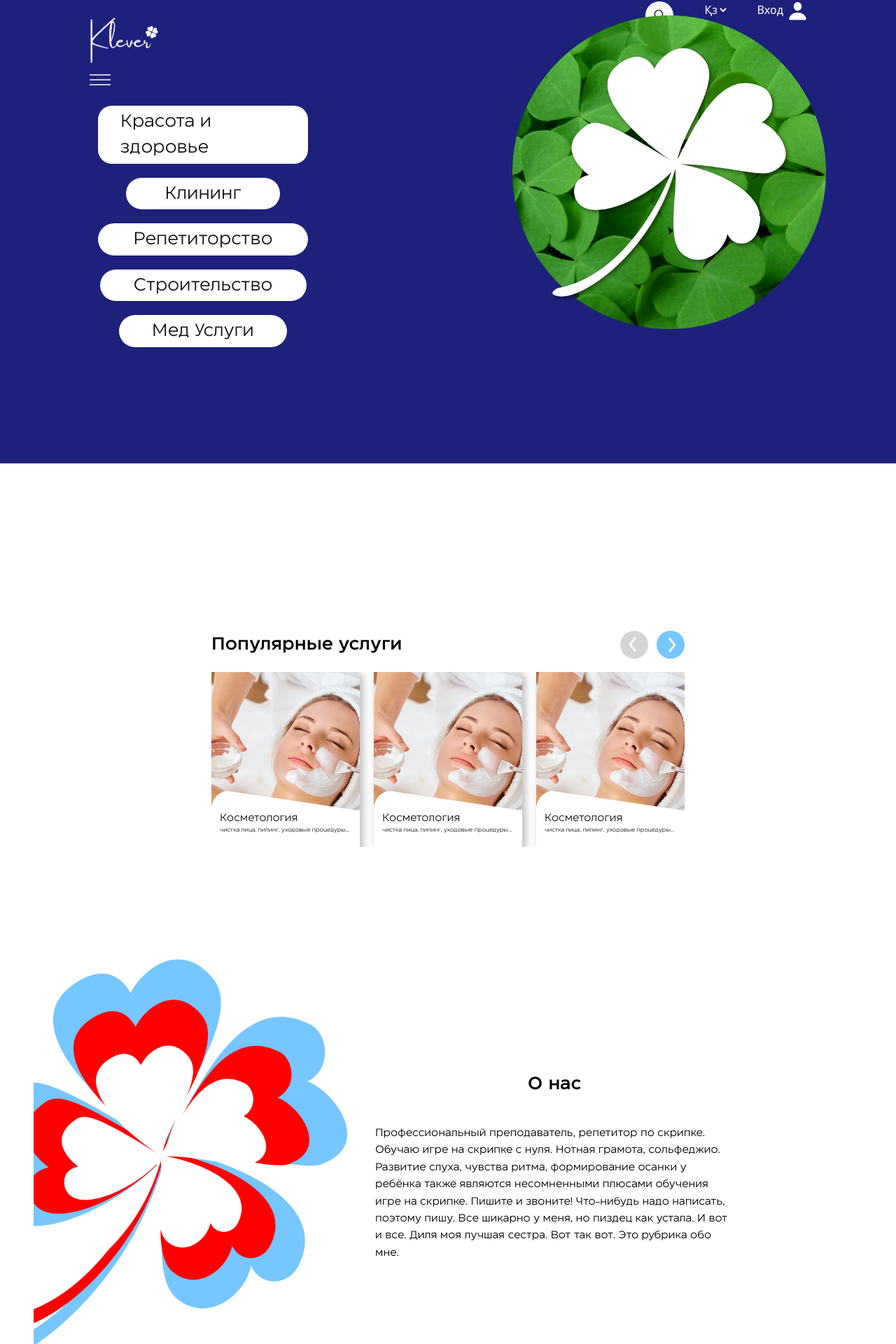
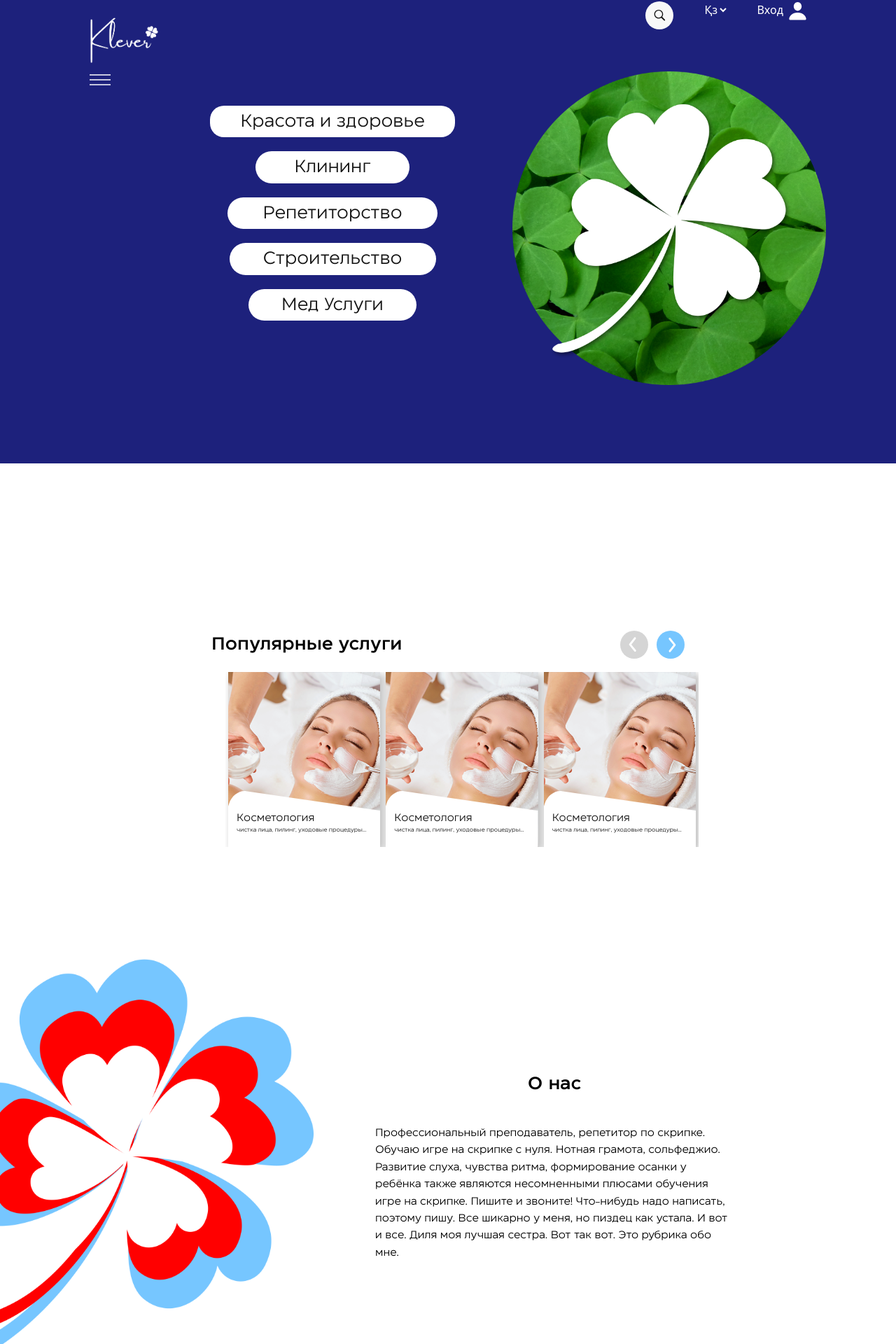
Before and after one commit to Enqwezy/klever, a React (Vite) app: page / in a window 1280 px wide. Shown: the part 58-1978 px from the top of the page at 70% size. Built offline with nearby package versions, Linux system fonts and the light colour scheme; no server answers.

Commit message:
Улучшено оформление страницы "Главная" с добавлением адаптивного отображения слайдов и изменением стилей элементов

```diff
--- a/src/components/pages/Home.jsx
+++ b/src/components/pages/Home.jsx
@@ -26,16 +26,24 @@ function Home() {
         setCurrentSlide((prev) => (prev === totalSlides - 1 ? 0 : prev + 1));
     };
 
+    const getVisibleSlides = () => {
+        if (window.innerWidth < 640) return 1;
+        if (window.innerWidth < 1024) return 2;
+        return 3; һ
+    };
+
+    const visibleSlides = getVisibleSlides();
+
     return (
         <div>
-            <div className="bg-[#1D217C] w-full h-[60vh] sm:h-[70vh] lg:h-[90vh]  px-4 sm:px-6 lg:px-12 xl:px-[100px] pt-6 lg:pt-[40px] relative">
+            <div className="bg-[#1D217C] w-full h-[60vh] sm:h-[70vh] lg:h-[90vh] px-4 sm:px-6 lg:px-12 xl:px-[100px] pt-6 lg:pt-[40px] relative">
                 <div className="flex flex-col w-full relative">
                     <Header />
                     <div className="flex flex-col lg:flex-row w-full items-center lg:items-start">
-                        <div className="flex flex-col gap-y-3 sm:gap-y-4 xl:gap-y-5 items-center mt-[10vh] sm:mt-[15vh] lg:mt-[10vh] xl:mt-[2ch] lg:ml-0 xl:ml-10  2xl:ml-[200px] text-[18px] sm:text-[22px] xl:text-[25px] ">
+                        <div className="flex flex-col gap-y-3 sm:gap-y-4 xl:gap-y-5 items-center mt-[7vh] sm:mt-[5vh] lg:mt-[2vh] xl:mt-[2ch] lg:ml-[100px] xl:ml-[200px] text-[18px] sm:text-[22px] xl:text-[25px]">
                             <Link
                                 to="/beauty"
-                                className="bg-white px-4 sm:px-6 xl:px-8 text-[#141414] font-eastman_regular rounded-[155x] sm:rounded-[20px]  flex justify-center w-[220px] sm:w-[250px] xl:w-[300px] 2xl:w-[350px] py-1 hover:bg-gray-100 transition-all duration-200"
+                                className="bg-white px-4 sm:px-6 xl:px-8 text-[#141414] font-eastman_regular rounded-[15px] sm:rounded-[20px] flex justify-center w-[270px] sm:w-[300px] md:w-[320px] lg:w-[300px] xl:w-[350px] py-1 hover:bg-gray-100 transition-all duration-200"
                             >
                                 Красота и здоровье
                             </Link>
@@ -64,18 +72,18 @@ function Home() {
                                 Мед Услуги
                             </Link>
                         </div>
-                        <div className="absolute right-0 top-10 2xl:top-[150px] hidden lg:block">
-                            <img src={klever} alt="Klever" className="w-[50vw] lg:w-[40vw] xl:w-[35vw]" />
+                        <div className="absolute right-0 top-10 lg:top-[120px] xl:top-[120px] 2xl:top-[150px] hidden lg:block">
+                            <img src={klever} alt="Klever" className="w-[35vw]" />
                         </div>
                     </div>
                 </div>
             </div>
-            <div className="flex flex-col mt-[15vh] sm:mt-[20vh] lg:mt-[30vh] mx-4 sm:mx-8 lg:mx-[10vw] xl:mx-[23.6vw] relative">
+            <div className="flex flex-col mt-[15vh] sm:mt-[20vh] lg:mt-[30vh] mx-4 sm:mx-8 lg:mx-[10vw] xl:mx-[23.6vw] relative ">
                 <div className="flex flex-col sm:flex-row items-center mb-3 sm:mb-5">
                     <div className="text-[20px] sm:text-[22px] xl:text-[25px] font-eastman_medium">
                         Популярные услуги
                     </div>
-                    <div className="flex flex-row gap-2 sm:gap-3 absolute right-0 mt-2 sm:mt-0">
+                    <div className="flex flex-row gap-2 sm:gap-3 absolute right-0 mt-2 sm:mt-0 ">
                         <button onClick={handlePrev}>
                             <svg
                                 className="w-[30px] h-[30px] sm:w-[35px] sm:h-[35px] xl:w-[40px] xl:h-[40px]"
@@ -106,13 +114,16 @@ function Home() {
                         </button>
                     </div>
                 </div>
-                <div className="flex flex-row gap-x-3 sm:gap-x-4 xl:gap-x-5 overflow-hidden">
+                <div className="overflow-hidden w-full ml-[20px] ">
                     <div
-                        className="grid grid-cols-3 gap-5 transition-transform duration-500"
-                        style={{ transform: `translateX(-${currentSlide * 100}%)` }}
+                        className="flex transition-transform duration-500 ease-in-out   "
+                        style={{ transform: `translateX(-${currentSlide * (100 / visibleSlides)}%)` }}
                     >
                         {services.map((service, index) => (
-                            <div key={index} className="min-w-full sm:min-w-[50%] lg:min-w-[33.33%]">
+                            <div
+                                key={index}
+                                className="min-w-[100%] sm:min-w-[50%] lg:min-w-[33.33%]  px-1 "
+                            >
                                 <ServicesCard
                                     photo={service.photo}
                                     name={service.name}
@@ -123,15 +134,15 @@ function Home() {
                     </div>
                 </div>
             </div>
-            <div className="flex flex-col lg:flex-row mt-[10vh] sm:mt-[15vh] lg:mt-[20vh] px-4 sm:px-8 lg:px-12">
+            <div className="flex flex-col lg:flex-row mt-[10vh] sm:mt-[15vh] lg:mt-[20vh]  ">
                 <div className="flex flex-col lg:flex-row gap-4 sm:gap-5 xl:gap-10 w-full">
                     <img
                         src={someClever}
                         alt="Some Clever"
                         className="w-full sm:w-[50vw] lg:w-[40vw] xl:w-[35vw] object-cover"
                     />
-                    <div className="flex flex-col mt-6 lg:mt-[20vh]">
-                        <div className="text-[20px] sm:text-[22px] xl:text-[25px] font-eastman_medium text-center">
+                    <div className="flex flex-col mt-6 lg:mt-[20vh] px-4 sm:px-8 lg:px-12">
+                        <div className="text-[20px] sm:text-[22px] xl:text-[25px] font-eastman_medium text-center ">
                             О нас
                         </div>
                         <div className="text-[13px] sm:text-[14px] xl:text-[15px] font-eastman_regular w-full sm:w-[50vw] lg:w-[40vw] mt-4 sm:mt-6 xl:mt-[5vh] leading-relaxed">
@@ -140,7 +151,7 @@ function Home() {
                     </div>
                 </div>
             </div>
-            <div className="mb-6 sm:mb-8 xl:mb-10 px-4 sm:px-8 lg:px-12">
+            <div className="my-6 sm:mb-8 xl:mb-10 px-4 sm:px-8 lg:px-12">
                 <div className="text-[24px] sm:text-[30px] xl:text-[35px] flex justify-center font-eastman_medium">
                     Хочешь стать специалистом в Klever?
                 </div>
```
